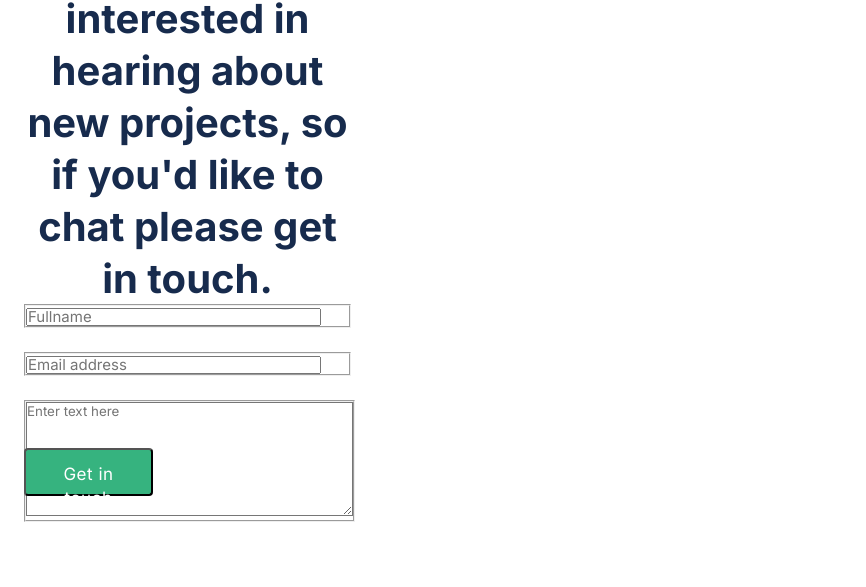
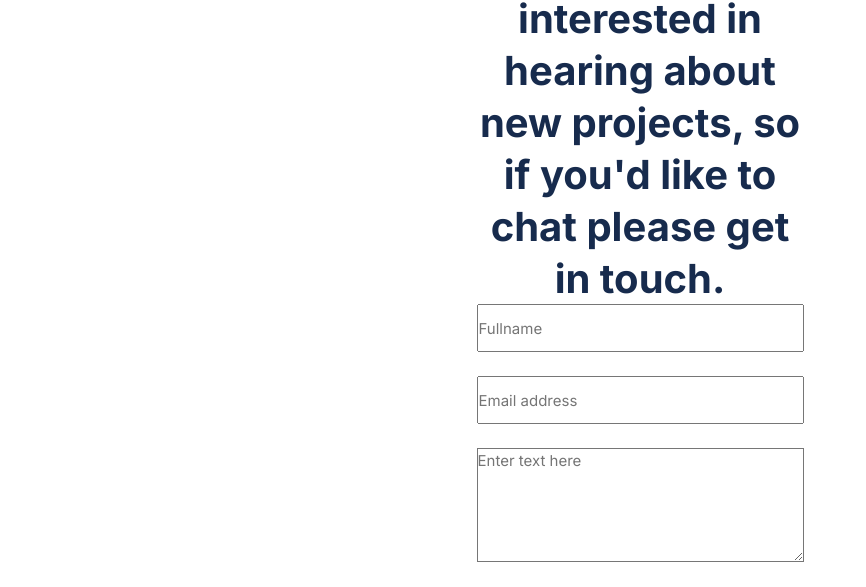
Before and after one commit to ceddddy/Cedrichs-Portfolio, a website: page index.html in a window 1280 px wide. Shown: the part 3311-3898 px from the top of the page, without its empty margins (0-866 px from the left). Drawn offline with Linux system fonts and the light colour scheme.

Commit message:
Add Flexbox to form section

```diff
--- a/style.css
+++ b/style.css
@@ -538,6 +538,8 @@ h1 {
 }
 
 .section-contact-form {
+  margin-left: auto;
+  margin-right: auto;
   height: 879px;
   width: 375px;
   border-radius: 0;
@@ -563,6 +565,9 @@ h1 {
 }
 
 .section-contact-form div .contact-form {
+  display: flex;
+  flex-direction: column;
+  align-items: ;
   height: 330px;
   width: 327px;
   border-radius: 0;
@@ -571,17 +576,17 @@ h1 {
 }
 
 .section-contact-form div .contact-form div {
-  height: 48px;
   width: 327px;
   border-radius: 0;
 }
 
 .section-contact-form div .contact-form div fieldset {
+  border: 0;
 }
 
 .section-contact-form div .contact-form div fieldset input[type="text"] {
-  height: 18px;
-  width: 295px;
+  height: 48px;
+  width: 327px;
   border-radius: nullpx;
   font-size: 15px;
   font-weight: 400;
@@ -592,8 +597,8 @@ h1 {
 }
 
 .section-contact-form div .contact-form div fieldset input[type="email"] {
-height: 18px;
-width: 295px;
+  height: 48px;
+  width: 327px;
   border-radius: nullpx;
   font-size: 15px;
   font-weight: 400;
@@ -607,7 +612,12 @@ color: #6b778c;
   height: 114px;
   width: 327px;
   border-radius: 0;
-
+  font-size: 15px;
+  font-weight: 400;
+  line-height: 24px;
+  letter-spacing: 0;
+  text-align: left;
+  color: #6b778c;
 }
 
 .section-contact-form div .contact-form div .btn-form {
```
Lines whose indentation alone changed are shown as unchanged.
